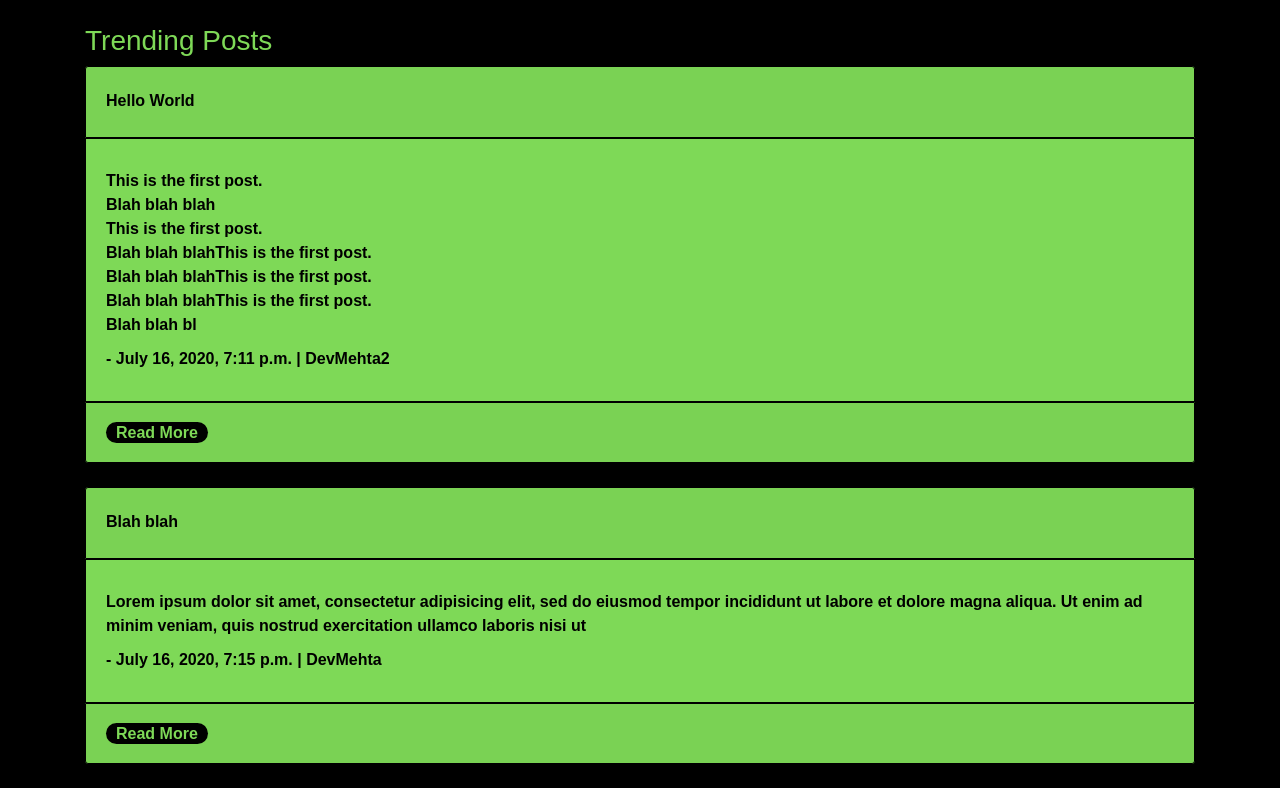
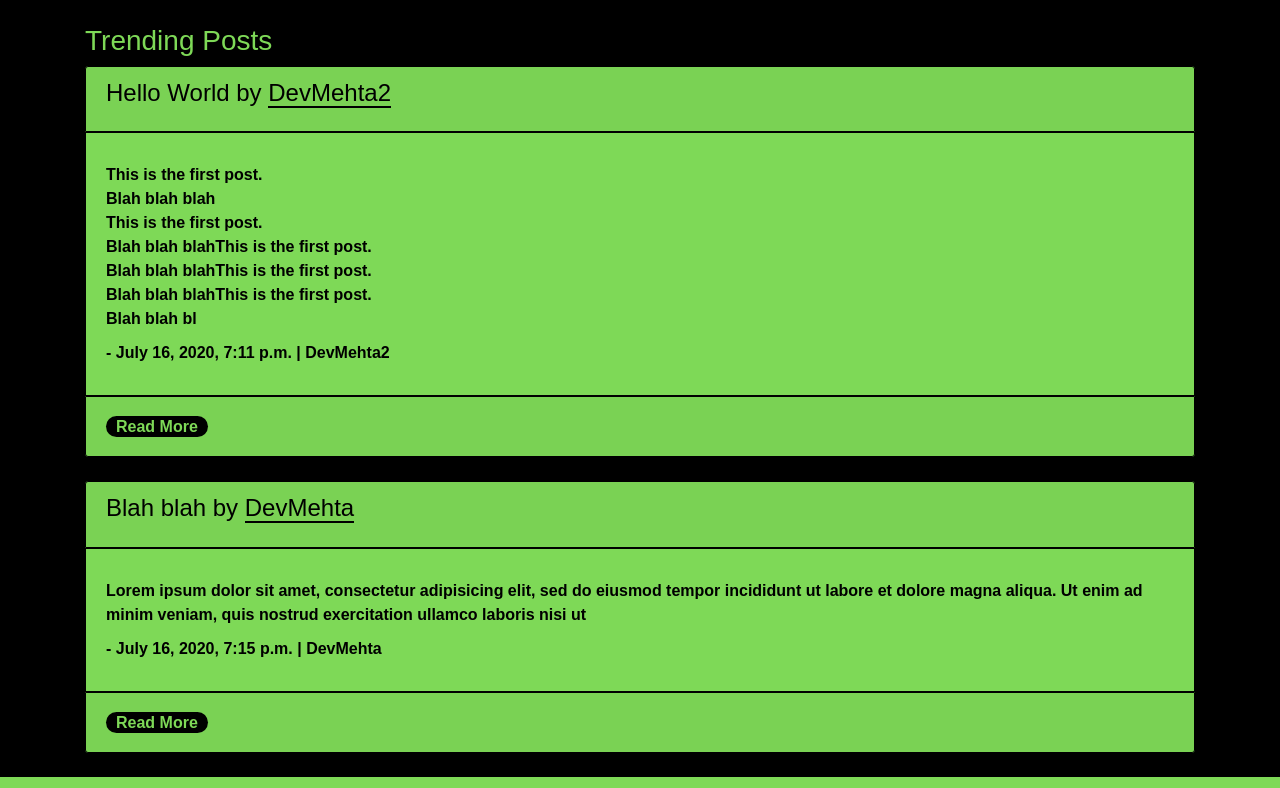
Before and after one commit to zeroday-in/CodeSpot, a Django app: page /trending/ in a window 1280 px wide. Shown: the part 57-845 px from the top of the page. Run offline with Django 3.2, Linux system fonts and the light colour scheme; data comes from the database, SQL or seed files in the repository; some libraries are stand-ins or nearby versions; some web fonts are replaced.

Commit message:
Add files via upload

```diff
--- a/posts/templates/post_list.html
+++ b/posts/templates/post_list.html
@@ -253,7 +253,7 @@ input[type="file"] {
 		{% for post in post_list %}
 			<div class="card">
 				<div class="card-header">
-					<p class="card-title">{{ post.title }}</p>
+					<h4 class="card-title">{{ post.title }} by <a href="/{{ post.author }}" style="text-decoration: none;color: #000;border-bottom: 2px solid #000">{{ post.author }}</a></h4>
 				</div>
 				<div class="card-body">
 					<p>{{ post.content |slice:":200" | linebreaks }}</p>
```
